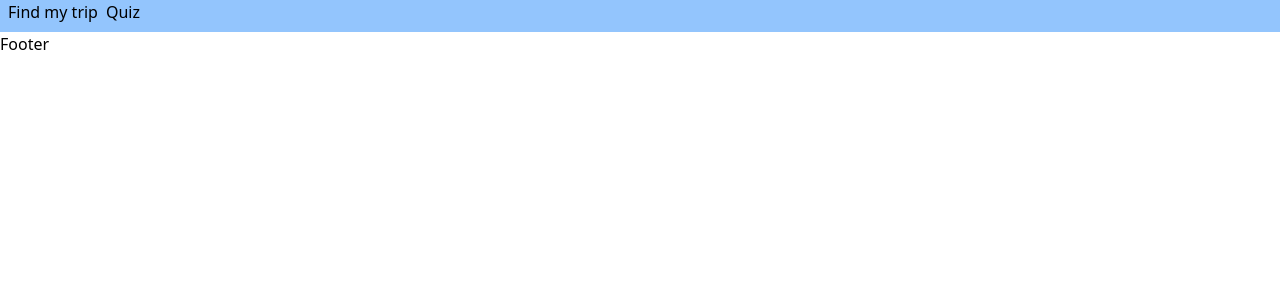
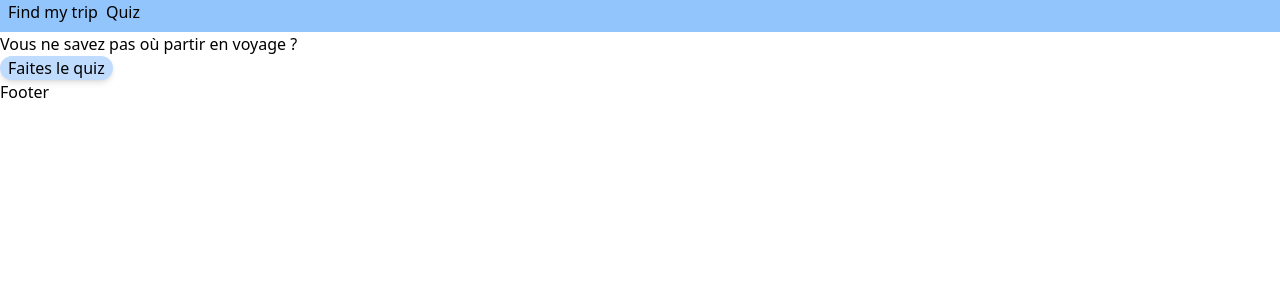
Before and after one commit to MaximeB29/hackathon01, a React (Vite) app: page / in a window 1280 px wide. Shown: the top 300 px of the page. Built offline with nearby package versions, Linux system fonts and the light colour scheme.

Commit message:
created homepage

```diff
--- a/src/App.jsx
+++ b/src/App.jsx
@@ -1,4 +1,5 @@
 import { BrowserRouter, Routes, Route } from "react-router-dom";
+import Home from "./components/Home/Home";
 import Layout from "./components/Layout";
 import Quiz from "./components/Quiz/Quiz";
 
@@ -7,6 +8,8 @@ export default function App() {
     <BrowserRouter>
       <Routes>
         <Route path="/" element={<Layout />}>
+          <Route path="/" element={<Home />} />
+          <Route path="*" element={<Home />} />
           <Route path="/quiz" element={<Quiz />} />
         </Route>
       </Routes>
--- a/src/components/Home/Home.jsx
+++ b/src/components/Home/Home.jsx
@@ -1,7 +1,14 @@
 import React from "react";
 
 function Home() {
-  return <div>Home</div>;
+  return (
+    <div>
+      <h1>Vous ne savez pas où partir en voyage ?</h1>
+      <button className="bg-blue-200 rounded-xl px-2 shadow-md" type="button">
+        Faites le quiz
+      </button>
+    </div>
+  );
 }
 
 export default Home;
```
